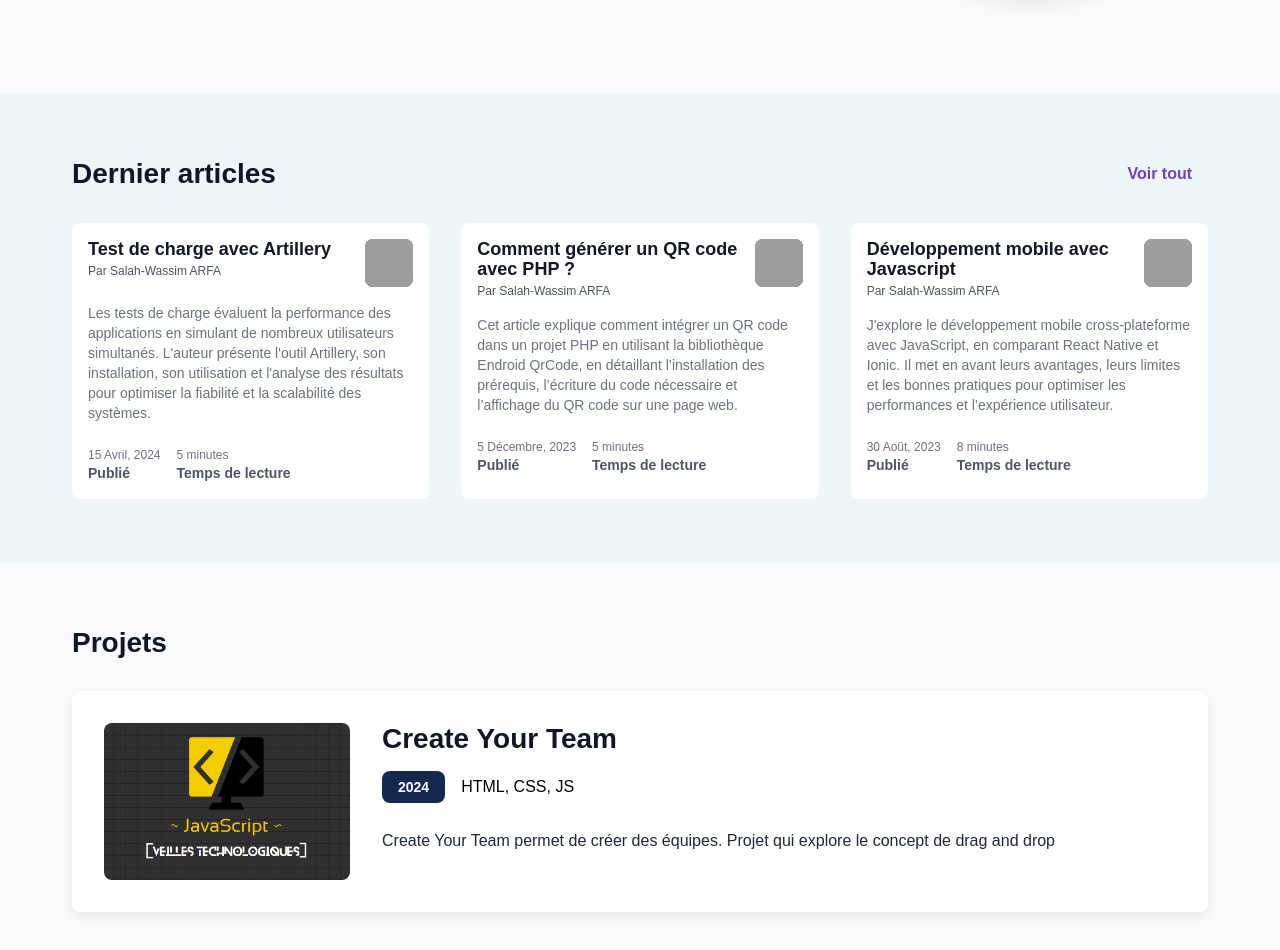
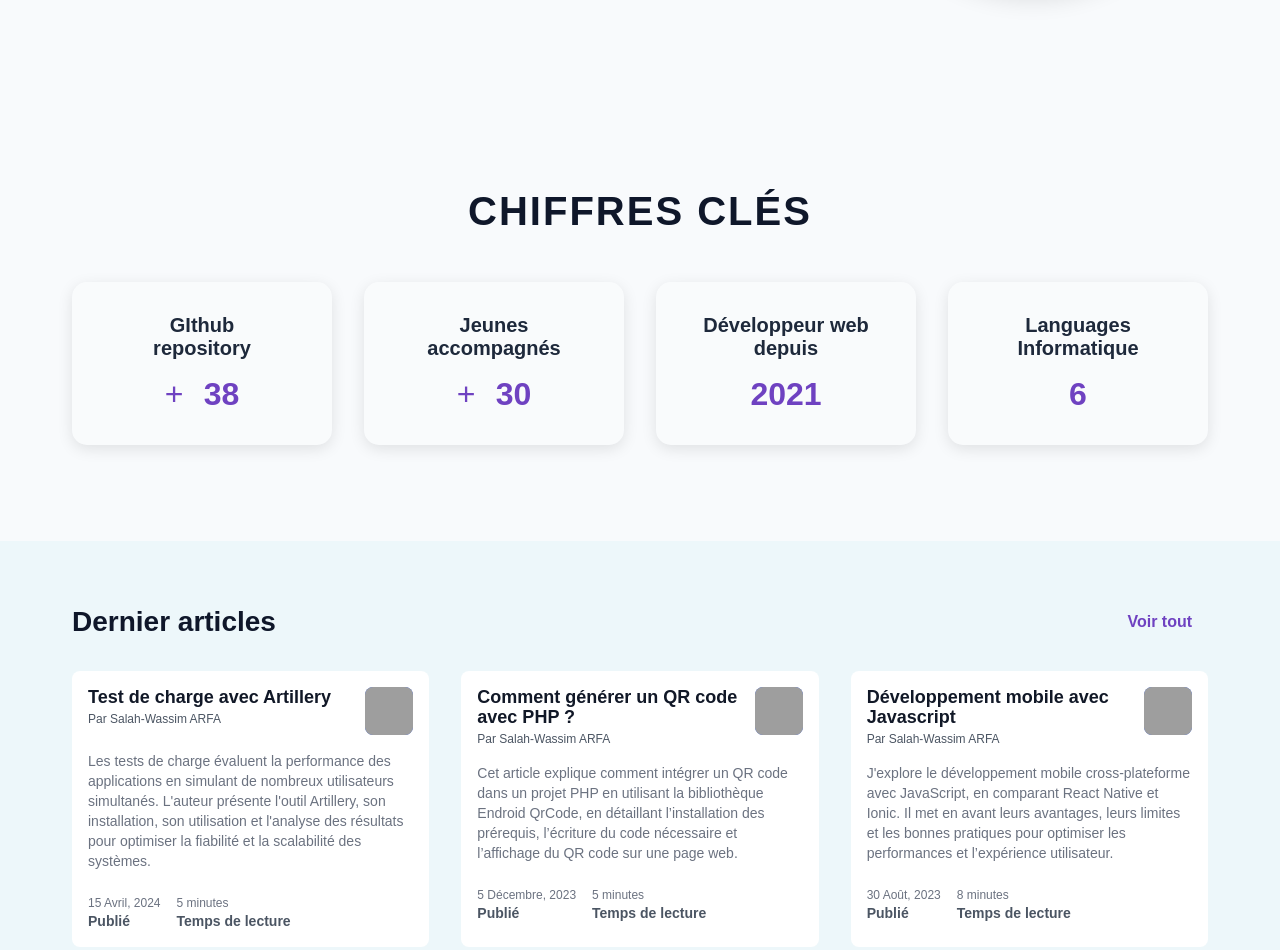
Before and after one commit to Salah-Wassim/salah-wassim-arfa-cv, a plain HTML site: page voir-plus.html in a window 1280 px wide. Shown: the part 543-1493 px from the top of the page. Drawn offline with Linux system fonts and the light colour scheme; grey boxes are pictures that could not be loaded.

Commit message:
Creation and integration of the key figures section. Creation of the key-figures.js file. Integration of business logic.

```diff
--- /dev/null
+++ b/css/portfolio/key-figures.css
@@ -0,0 +1,65 @@
+.key-figures {
+    background: var(--background-color);
+    padding: 6rem 0;
+}
+
+.key-figures-content {
+    max-width: 1200px;
+    margin: 0 auto;
+    padding: 0 2rem;
+}
+
+.key-figures-title {
+    width: 100%;
+    text-align: center;
+    font-size: 2.5rem;
+    font-weight: 700;
+    color: var(--heading-color);
+    margin-bottom: 3rem;
+    text-transform: uppercase;
+    letter-spacing: 2px;
+}
+
+.counters {
+    display: grid;
+    grid-template-columns: repeat(auto-fit, minmax(250px, 1fr));
+    gap: 2rem;
+}
+
+.counter-container {
+    text-align: center;
+    padding: 2rem;
+    background: rgba(255, 255, 255, 0.1);
+    border-radius: 15px;
+    box-shadow: 0 4px 15px rgba(0, 0, 0, 0.1);
+    transition: transform 0.3s ease, box-shadow 0.3s ease;
+}
+
+.counter-container:hover {
+    transform: translateY(-10px);
+    box-shadow: 0 6px 20px rgba(0, 0, 0, 0.15);
+}
+
+.counter-container p {
+    font-size: 1.25rem;
+    font-weight: 600;
+    color: var(--text-color);
+    margin-bottom: 1rem;
+}
+.counter {
+    font-size: 3rem;
+    font-weight: 700;
+    color: var(--primary-color);
+    opacity: 0;
+    transition: opacity 0.5s ease-out, color 0.3s ease;
+}
+
+.counter.visible {
+    opacity: 1;
+}
+
+.counter-container span {
+    font-size: 2rem;
+    color: var(--primary-color);
+    margin: 0 0.5rem;
+}
--- /dev/null
+++ b/js/key-figures.js
@@ -0,0 +1,38 @@
+function animateCounter(counterElement, target) {
+    let current = 0;
+    const duration = 2000; // 2 secondes
+    const startTime = Date.now();
+
+    function updateCounter() {
+        const elapsed = Date.now() - startTime;
+        const progress = elapsed / duration;
+
+        current = Math.min(target * progress, target);
+        counterElement.textContent = Math.floor(current);
+
+        if (progress < 1) {
+            requestAnimationFrame(updateCounter);
+        }
+        else {
+            counterElement.textContent = target; // Assure qu'on finit exactement à la valeur cible
+        }
+    }
+
+    requestAnimationFrame(updateCounter);
+}
+
+const observer = new IntersectionObserver((entries) => {
+    entries.forEach(entry => {
+        if (entry.isIntersecting) {
+            const counter = entry.target;
+            const target = parseInt(counter.dataset.target);
+            counter.classList.add('visible');
+            animateCounter(counter, target);
+            observer.unobserve(counter);
+        }
+    });
+}, { threshold: 0.5 });
+
+document.querySelectorAll('.counter').forEach(counter => {
+    observer.observe(counter);
+});
--- a/voir-plus.html
+++ b/voir-plus.html
@@ -20,6 +20,7 @@
     <link rel="stylesheet" href="css/portfolio/articles-recent.css">
     <link rel="stylesheet" href="css/portfolio/articles-cards.css">
     <link rel="stylesheet" href="css/portfolio/works-cards.css">
+    <link rel="stylesheet" href="css/portfolio/key-figures.css">
     <title>salah-wassim-arfa-cv</title>
 </head>
 <body>
@@ -57,6 +58,34 @@
                     <div class="presentation-content-photo">
                         <div class="photo-container">
                             <img loading="lazy" src="assets/profile.PNG" alt="Avatar" class="avatar-header">
+                        </div>
+                    </div>
+                </div>
+                <div class="key-figures">
+                    <div class="key-figures-content">
+                        <div class="key-figures-title">
+                            <p>Chiffres clés</p>
+                        </div>
+                        <div class="counters">
+                            <div class="counter-container">
+                                <p style="margin: 0;">GIthub</p>
+                                <p>repository</p>
+                                <span>+</span>
+                                <span class="counter" data-target="38">0</span>
+                            </div>
+                            <div class="counter-container">
+                                <p>Jeunes accompagnés</p>
+                                <span>+</span>
+                                <span class="counter" data-target="30">0</span>
+                            </div>
+                            <div class="counter-container">
+                                <p>Développeur web depuis</p>
+                                <span class="counter" data-target="2021">0</span>
+                            </div>
+                            <div class="counter-container">
+                                <p>Languages Informatique</p>
+                                <span class="counter" data-target="6">0</span>
+                            </div>
                         </div>
                     </div>
                 </div>
@@ -145,5 +174,6 @@
     </div>
     <script type="text/javascript" src="js/articles.js"></script>
     <script type="text/javascript" src="js/works.js"></script>
+    <script type="text/javascript" src="js/key-figures.js"></script>
 </body>
 </html>
```
